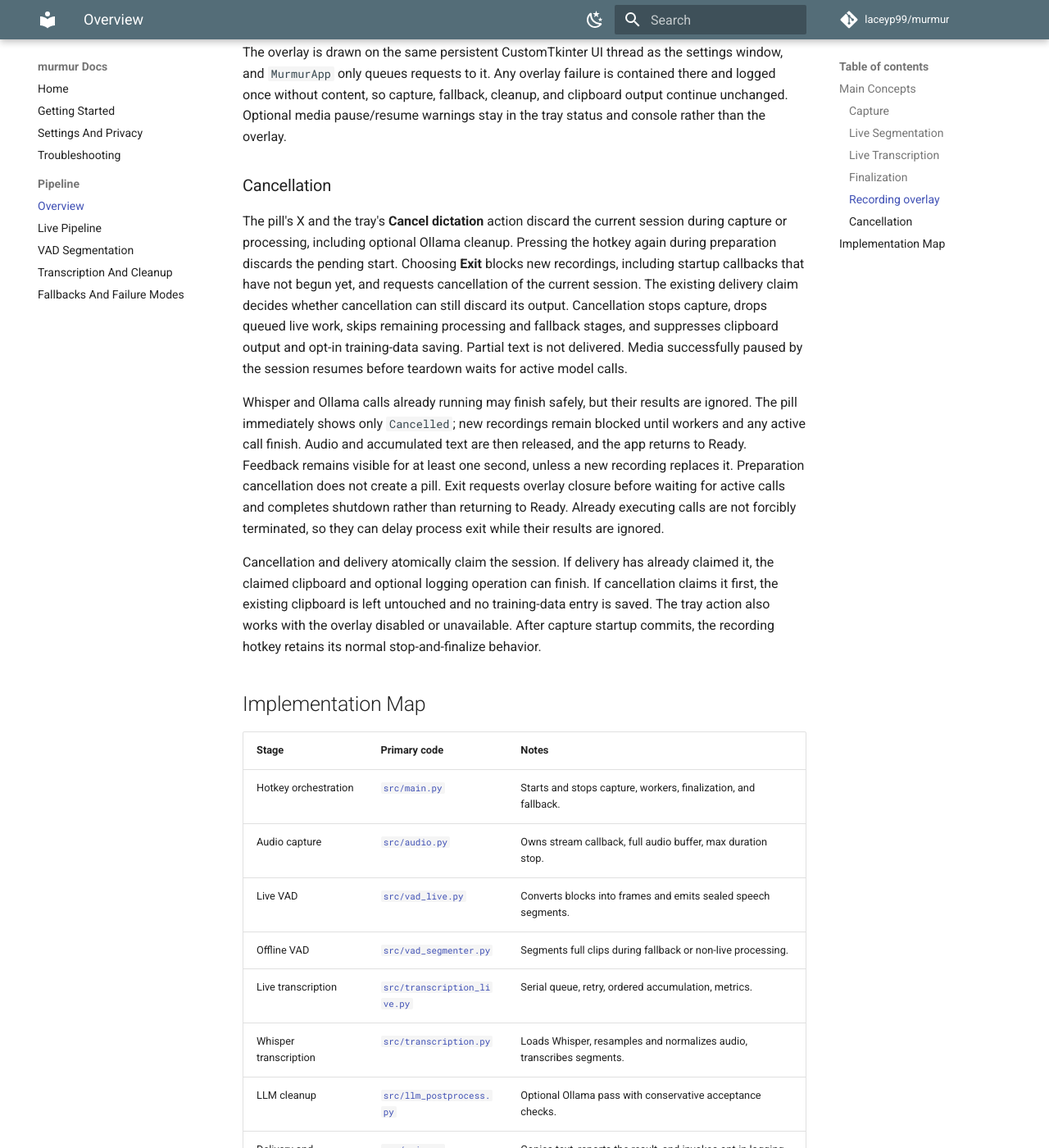
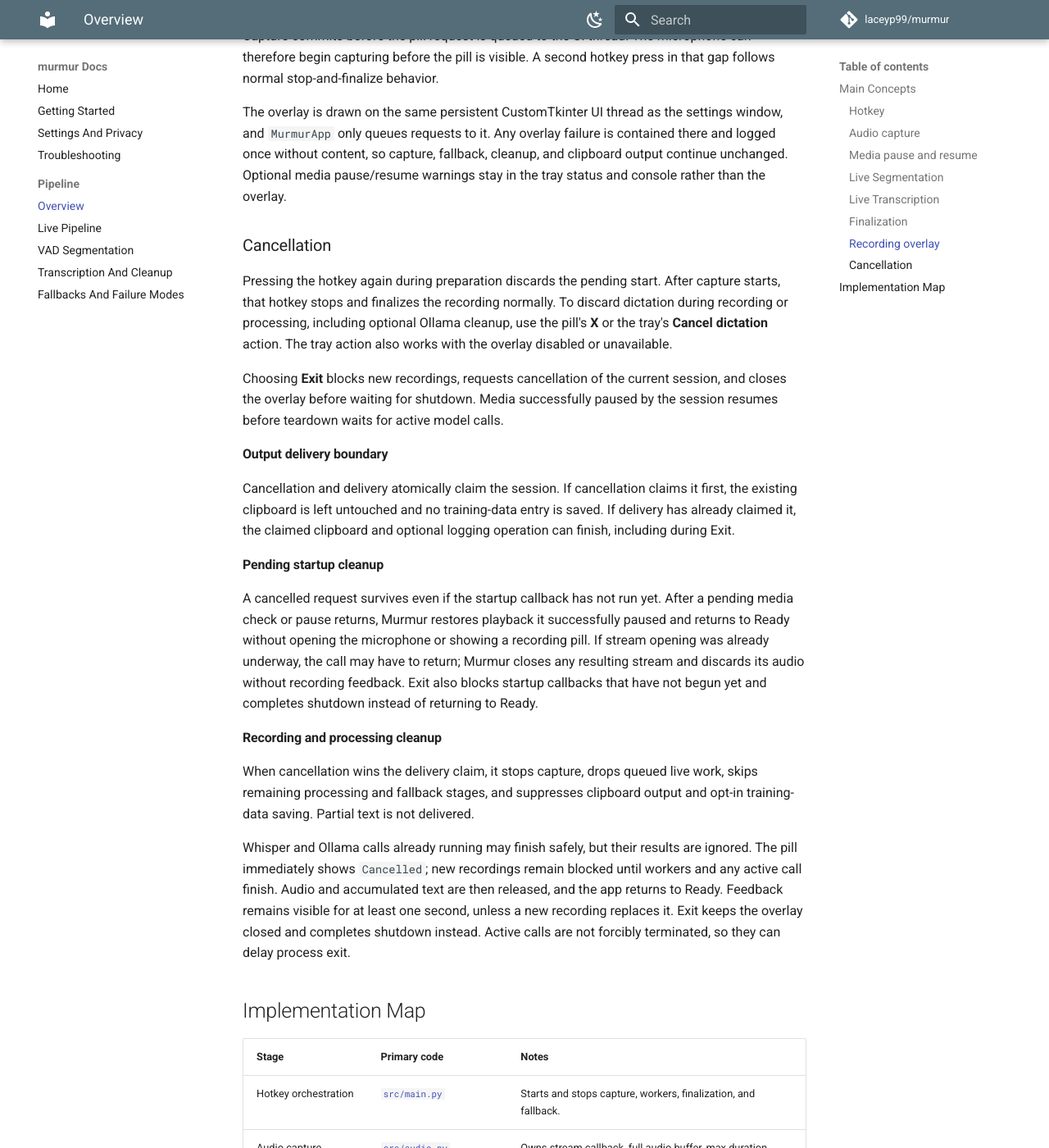
Before and after one commit to laceyp99/murmur, an MkDocs documentation site: the page built from docs/pipeline.md, in a window 1280 px wide and 1400 px high, scrolled down 3713 px. Shown: the whole window at 82% size. Built offline with MkDocs 1.6.1 and Material for MkDocs 9.7.7, drawn with Linux system fonts in a browser that asks for light colours; comment, search, counter and statistics services are not loaded; some of the changed text lies outside the part shown.

Commit message:
docs: organize usage guidance and pipeline navigation

````diff
--- a/docs/getting-started.md
+++ b/docs/getting-started.md
@@ -164,60 +164,52 @@
 ## Record a transcript
 
 1. Wait for the murmur icon in the Windows system tray.
-2. Press `Ctrl+Shift+Space` (or the configured hotkey) to prepare a recording.
-   Murmur checks and pauses media first when that setting is enabled. Press
-   again during preparation to cancel the pending recording without dictation
-   output. With the recording overlay enabled, wait for the pill's three pulsing
-   bars above the taskbar before speaking. It appears after the microphone
-   starts successfully; a failed start shows a short error instead.
-3. Speak normally. murmur captures 100 ms recorder blocks and processes sealed
-   speech segments in background workers.
-4. Once recording has started, press the hotkey again to stop, or let the
-   configured maximum duration stop capture. The pill switches to a loading
-   spinner.
-5. Wait for the final VAD flush, queued live transcription, cleanup, and
-   clipboard copy. The pill shows `Copied to clipboard` for about 2 seconds, or
-   a short error such as `No speech detected` for about 4 seconds.
+2. Press `Ctrl+Shift+Space` (or the configured hotkey) to start a recording.
+3. Wait for the pill's three pulsing bars above the taskbar, then speak normally.
+   If the overlay is disabled, wait for `Recording...` in the tray menu.
+4. Press the hotkey again to stop. The pill switches to a loading spinner.
+   The configured maximum duration also stops recording automatically.
+5. Wait for processing to finish and the text to be copied. With the overlay
+   enabled, the pill shows `Copied to clipboard`.
 6. Paste with `Ctrl+V` in the target application.
 
-To discard a recording or pending result, click the pill's **X** or choose
-**Cancel dictation** from the tray menu. This stops capture, skips remaining
-transcription and cleanup, and leaves your clipboard untouched if delivery has
-not begun. Cancelled sessions are not saved to training data. The pill shows
-`Cancelled` immediately; an active model call may finish before another
-recording can start.
+Pauses in your speech do not stop the recording; use the hotkey when you are done.
 
-Choosing **Exit** from the tray discards unfinished dictation and quits,
-restoring playback Murmur successfully paused. Cancelled dictation leaves your
-clipboard unchanged and is not saved to training data. A result whose delivery
-has already begun may still be copied and saved as you quit. Quitting can take a
-moment while an active model call finishes. See
-[Cancellation](pipeline.md#cancellation) for the detailed shutdown behavior.
+### Cancel or exit
 
-The overlay never takes focus. Its visible pill absorbs clicks, with only X
-performing an action; clicks outside the pill pass through. Turn it off with
-**Settings > General > Show recording overlay**. Windows toast notifications are
-off by default and can be enabled separately with **Enable notifications**.
-With the overlay disabled, the tray status changes from `Preparing...` to
-`Recording...` after capture starts.
+If you change your mind before recording starts, press the hotkey again to
+cancel the pending recording. Preparation can take a moment while murmur checks
+and pauses media, if that setting is enabled.
 
-Windows reads the toast icon from a per-user registry entry that murmur does
-not create on its own. To show the murmur icon on toasts, run this once, and
-again after changing `app/toast-icon.png`:
+During recording or processing, click the pill's **X** or choose **Cancel
+dictation** from the tray menu to discard the dictation. Choosing **Exit** also
+discards unfinished dictation, restores playback murmur paused, and quits.
+
+Cancelled dictation leaves your clipboard unchanged and is not saved to training
+data. If result delivery has already begun, it may still finish copying and
+saving. An active model call can delay the next recording or quitting. See
+[Cancellation](pipeline.md#cancellation) for the detailed behavior.
+
+### Recording feedback
+
+The recording pill appears after the microphone starts successfully. A failed
+start shows a short error instead. Other errors, such as `No speech detected`,
+also appear in the pill.
+
+The overlay does not take focus. Turn it off with **Settings > General > Show
+recording overlay**. With it disabled, the tray status changes from
+`Preparing...` to `Recording...` when capture starts. Windows toast notifications
+are off by default and can be enabled separately with **Enable notifications**.
+
+If you enable notifications, run this once to show the murmur icon on Windows
+toasts:
 
 ```powershell
 venv\Scripts\python.exe tools\register_toast_icon.py
 ```
 
-It copies the icon into `%APPDATA%\murmur` and registers it under
-`HKCU\Software\Classes\AppUserModelId\murmur`. Add `--remove` to delete both.
-Toasts use this transparent waveform rather than `app/icon.png` because Windows
-inverts mostly dark toast icons in dark mode. Keep it small, currently 64 px,
-with a thicker stroke; Windows drops thin lines when it shrinks a large icon.
-
-Silence closes VAD segments; it does not stop the overall recording. The stop
-path uses the accumulated live text when healthy. If live processing is empty
-or degraded, murmur recomputes from the complete recorded audio.
+Run it again after changing `app/toast-icon.png`. Add `--remove` to remove the
+registered icon.
 
 ## Development checks
 
--- a/docs/pipeline.md
+++ b/docs/pipeline.md
@@ -6,7 +6,7 @@
 
 The live path starts VAD segmentation and Whisper transcription while recording
 is still active. This lowers stop-time latency because many sealed speech
-segments have already been transcribed before the user releases the hotkey.
+segments have already been transcribed before the user presses the hotkey to stop recording.
 
 The fallback path keeps the system reliable. murmur still records the full audio
 clip, so if live VAD or live transcription degrades—or produces no usable text—
@@ -77,18 +77,11 @@
 
 ## Main Concepts
 
-### Capture
+### Hotkey
 
-#### Hotkey
-
-A second hotkey press during preparation cancels the pending recording. The
-request survives even if the startup callback has not run yet. After a pending
-media check or pause returns, Murmur restores playback it successfully paused
-and returns to Ready without opening the microphone or showing a recording
-pill. If stream opening was already underway, the call may have to return;
-Murmur closes any resulting stream and discards its audio without recording
-feedback. Once successful capture startup commits, the second press stops
-capture and finalizes the dictation normally.
+Press the configured hotkey once to start recording. Once capture starts, press
+it again to stop and finalize the dictation for clipboard output. The default
+hotkey is `Ctrl+Shift+Space`.
 
 For a single-chord hotkey such as `Ctrl+Shift+Space`, Murmur consumes repeat
 presses and the release of the activation key, including when modifiers are
@@ -100,15 +93,12 @@
 pass through normally. Sequence hotkeys retain the keyboard library's event
 handling.
 
-#### Audio
+If the second press arrives during preparation, it cancels the pending recording
+instead. The request preserves cancellation even if the startup callback has not
+run yet. A cancelled start produces no dictation output or recording pill. See
+[Cancellation](#cancellation) for startup cleanup and playback restoration.
 
-When media pause is enabled, Murmur resumes playback after capture stops,
-startup fails, preparation is cancelled, or the app exits only if its pause
-request succeeded. Ownership is consumed once, so overlapping teardown does
-not resume twice. A failed pause request does not schedule a resume, and a
-resume failure does not prevent capture and worker cleanup. Media control still
-targets the current Windows media session; timed-out provider calls may finish
-later without reporting success to Murmur.
+### Audio capture
 
 `AudioRecorder` opens a `sounddevice.InputStream` at the configured sample rate,
 mono channel, and `float32` sample format. The stream callback stores each block
@@ -135,6 +125,18 @@
 
 That block size is large enough to keep capture overhead low, while the VAD
 worker later reframes the audio into smaller WebRTC-compatible frames.
+
+### Media pause and resume
+
+When media pause is enabled, Murmur checks and pauses playback before opening
+the microphone. It resumes playback after capture stops, startup fails,
+preparation is cancelled, or the app exits only if its pause request succeeded.
+
+Playback ownership is consumed once, so overlapping teardown does not resume
+twice. A failed pause request does not schedule a resume, and a resume failure
+does not prevent capture and worker cleanup. Media control still targets the
+current Windows media session; timed-out provider calls may finish later without
+reporting success to Murmur.
 
 ### Live Segmentation
 
@@ -217,33 +219,46 @@
 
 ### Cancellation
 
-The pill's X and the tray's **Cancel dictation** action discard the current
-session during capture or processing, including optional Ollama cleanup.
-Pressing the hotkey again during preparation discards the pending start.
-Choosing **Exit** blocks new recordings, including startup callbacks that have
-not begun yet, and requests cancellation of the current session. The existing
-delivery claim decides whether cancellation can still discard its output.
-Cancellation stops capture, drops queued live work, skips remaining processing
-and fallback stages, and suppresses clipboard output and opt-in training-data
-saving. Partial text is not delivered. Media successfully paused by the session
-resumes before teardown waits for active model calls.
+Pressing the hotkey again during preparation discards the pending start. After
+capture starts, that hotkey stops and finalizes the recording normally. To
+discard dictation during recording or processing, including optional Ollama
+cleanup, use the pill's **X** or the tray's **Cancel dictation** action. The tray
+action also works with the overlay disabled or unavailable.
+
+Choosing **Exit** blocks new recordings, requests cancellation of the current
+session, and closes the overlay before waiting for shutdown. Media successfully
+paused by the session resumes before teardown waits for active model calls.
+
+#### Output delivery boundary
+
+Cancellation and delivery atomically claim the session. If cancellation claims
+it first, the existing clipboard is left untouched and no training-data entry
+is saved. If delivery has already claimed it, the claimed clipboard and optional
+logging operation can finish, including during Exit.
+
+#### Pending startup cleanup
+
+A cancelled request survives even if the startup callback has not run yet.
+After a pending media check or pause returns, Murmur restores playback it
+successfully paused and returns to Ready without opening the microphone or
+showing a recording pill. If stream opening was already underway, the call may
+have to return; Murmur closes any resulting stream and discards its audio
+without recording feedback. Exit also blocks startup callbacks that have not
+begun yet and completes shutdown instead of returning to Ready.
+
+#### Recording and processing cleanup
+
+When cancellation wins the delivery claim, it stops capture, drops queued live
+work, skips remaining processing and fallback stages, and suppresses clipboard
+output and opt-in training-data saving. Partial text is not delivered.
 
 Whisper and Ollama calls already running may finish safely, but their results
-are ignored. The pill immediately shows only `Cancelled`; new recordings remain
+are ignored. The pill immediately shows `Cancelled`; new recordings remain
 blocked until workers and any active call finish. Audio and accumulated text
 are then released, and the app returns to Ready. Feedback remains visible for
-at least one second, unless a new recording replaces it. Preparation cancellation
-does not create a pill. Exit requests overlay closure before waiting for active
-calls and completes shutdown rather than returning to Ready. Already executing
-calls are not forcibly terminated, so they can delay process exit while their
-results are ignored.
-
-Cancellation and delivery atomically claim the session. If delivery has already
-claimed it, the claimed clipboard and optional logging operation can finish. If
-cancellation claims it first, the existing clipboard is left untouched and no
-training-data entry is saved. The tray action also works with the overlay
-disabled or unavailable. After capture startup commits, the recording hotkey
-retains its normal stop-and-finalize behavior.
+at least one second, unless a new recording replaces it. Exit keeps the overlay
+closed and completes shutdown instead. Active calls are not forcibly terminated,
+so they can delay process exit.
 
 ## Implementation Map
 
````
Also changed, not shown: docs/index.md (+25 -15 lines).
